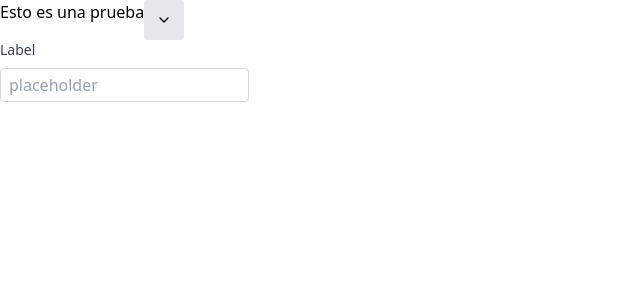
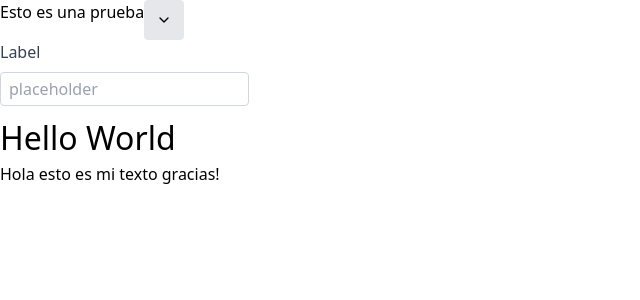
Before and after one commit to manjarcode/manjark, a React (Vite) app: page / in a window 1280 px wide. Shown: the top 300 px of the page, without its empty margins (0-640 px from the left). Built offline with nearby package versions, Linux system fonts and the light colour scheme.

Commit message:
Text component

```diff
--- a/src/App.tsx
+++ b/src/App.tsx
@@ -1,5 +1,6 @@
-import { Input } from './components/input/input'
-import { Menu } from './components/menu'
+import { Textbox } from './components/textbox/textbox'
+import { Menu } from './components/menu/menu'
+import Text from './components/text/text'
 
 function App() {
   return (
@@ -19,7 +20,9 @@ function App() {
         </Menu>
       </div>
 
-      <Input label='Label' placeholder='placeholder' />
+      <Textbox label='Label' placeholder='placeholder' />
+      <Text.Title as='h1'>Hello World</Text.Title>
+      <Text>Hola esto es mi texto gracias!</Text>
     </>
   )
 }
--- /dev/null
+++ b/src/components/text/text.tsx
@@ -0,0 +1,26 @@
+
+import { HTMLProps, ReactNode } from 'react';
+
+export default function Text ({children, as: ElementType = 'p', className, ...props}: TextProps) {
+  const calculatedClassName = className ?? 'text-[1em]'
+  return (
+    <ElementType {...props} className={calculatedClassName}>
+      {children}
+    </ElementType>
+  )
+}
+
+Text.Title = ({children, as: ElementType = 'h1', className, ...props}: TextProps) => {
+  const calculatedClassName = className ?? 'text-[2em]'
+  return (
+    <Text as={ElementType} {...props} className={calculatedClassName}>
+      {children}
+    </Text>
+  )
+}
+
+type TextProps = {
+  children: ReactNode
+  as?: React.ElementType
+  className?: string
+} & HTMLProps<HTMLParagraphElement>
--- a/src/components/input/input.tsx
+++ b/src/components/textbox/textbox.tsx
@@ -1,10 +1,10 @@
 import { Field } from '@ark-ui/react/field'
 
-export const Input = ({label, placeholder, description, className, value, onChange}: InputProps) => {
+export const Textbox = ({label, placeholder, description, className, value, onChange}: TextboxProps) => {
   return (
     <Field.Root className={className}>
       {label &&
-        <Field.Label className="text-sm font-medium text-gray-700 block mb-2">
+        <Field.Label className="font-medium text-gray-700 block mb-2">
           {label}
         </Field.Label>
       }
@@ -17,19 +17,16 @@ export const Input = ({label, placeholder, description, className, value, onChan
       />
 
       {description &&
-        <Field.HelperText className="block text-xs text-gray-500 mb-2">
+        <Field.HelperText className="block text-gray-500 mb-2">
           {description}
         </Field.HelperText>
       }
-      <Field.ErrorText className="block text-xs text-red-500">
-        Error Info Here
-      </Field.ErrorText>
     </Field.Root>
   )
 }
 
 
-type InputProps = {
+type TextboxProps = {
   label?: string
   placeholder?: string
   description?: string
--- a/src/index.ts
+++ b/src/index.ts
@@ -1,4 +1,5 @@
 import './index.css';
 
-export * from './components/menu'
-export * from './components/input/input'
+export * from './components/menu/menu'
+export * from './components/text/text'
+export * from './components/textbox/textbox'
```
Also changed, not shown: src/components/menu/menu.tsx (renamed from src/components/menu/index.tsx).
